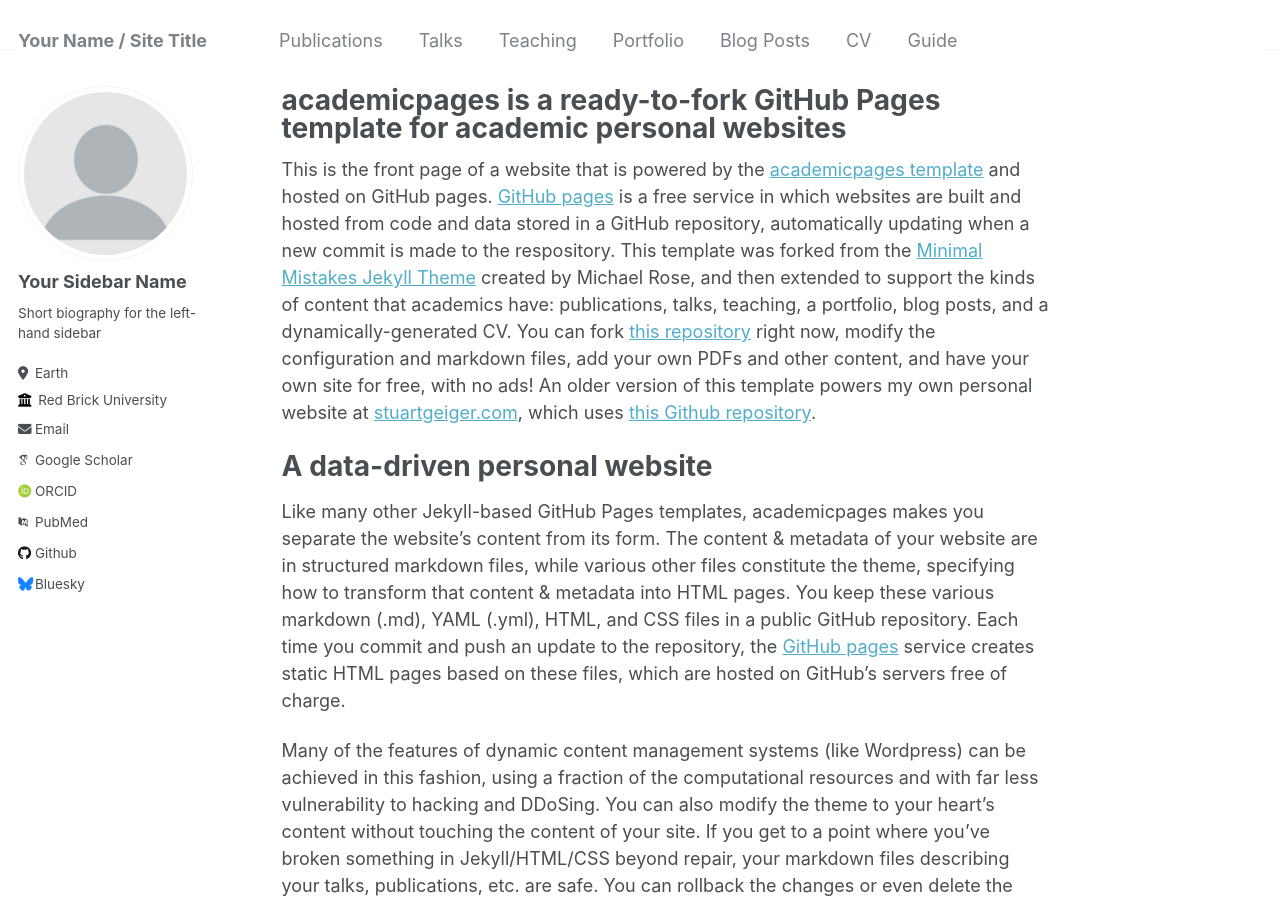
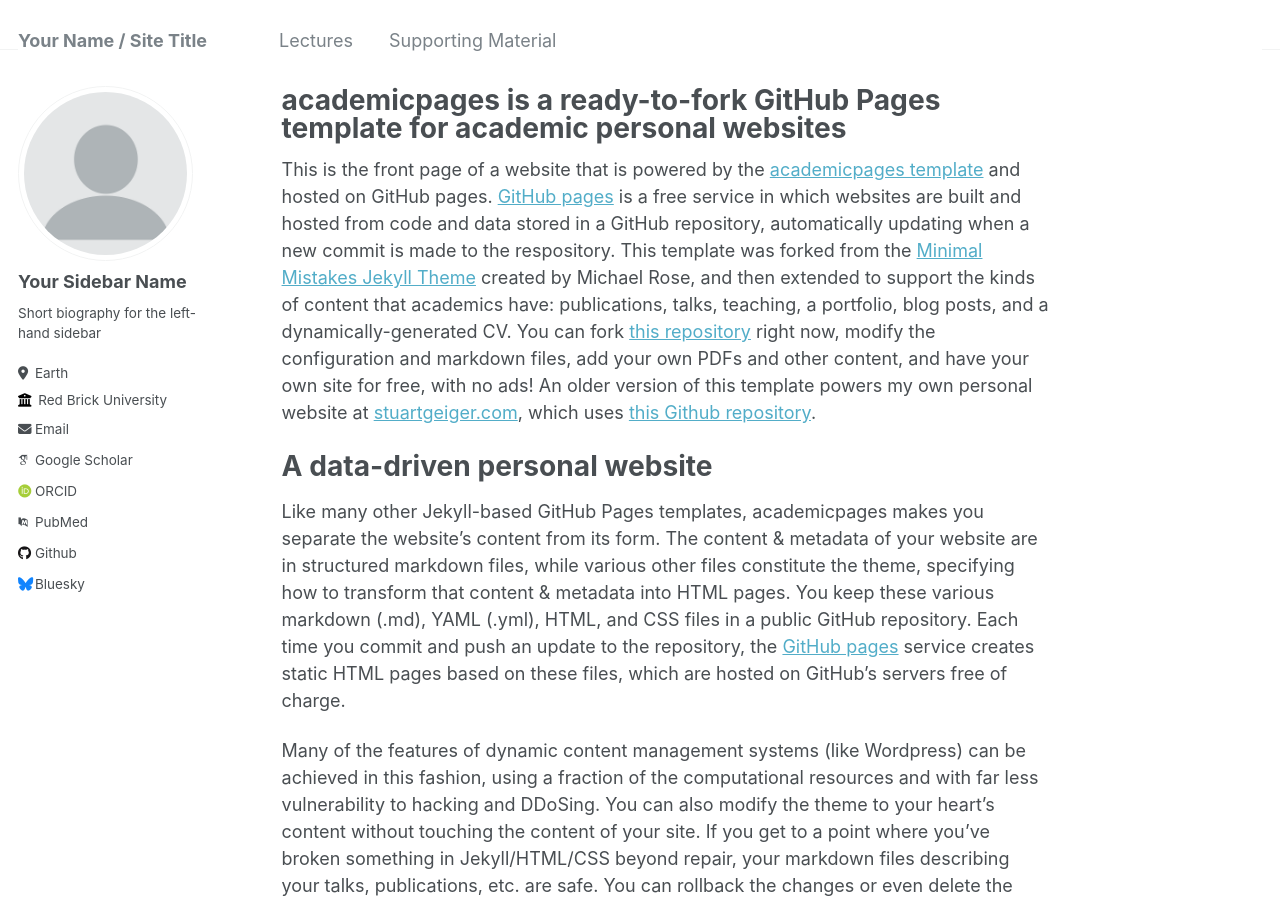
Before and after one commit to AIinMedicine/ESSO_AI_Healthcare, a Jekyll site: the page built from _pages/about.md, in a window 1280 px wide and 900 px high. Built offline with Jekyll 4.4.1, drawn with Linux system fonts in a browser that asks for light colours; some web fonts are replaced.

Commit message:
Update navigation.yml
to include only lectures and supporting material

```diff
--- a/_data/navigation.yml
+++ b/_data/navigation.yml
@@ -1,22 +1,7 @@
 # main links links
 main:
-  - title: "Publications"
-    url: /publications/
+  - title: "Lectures"
+    url: /lectures/
 
-  - title: "Talks"
-    url: /talks/
-
-  - title: "Teaching"
-    url: /teaching/
-
-  - title: "Portfolio"
-    url: /portfolio/
-
-  - title: "Blog Posts"
-    url: /year-archive/
-
-  - title: "CV"
-    url: /cv/
-
-  - title: "Guide"
-    url: /markdown/
+  - title: "Supporting Material"
+    url: /supporting-material/
```
